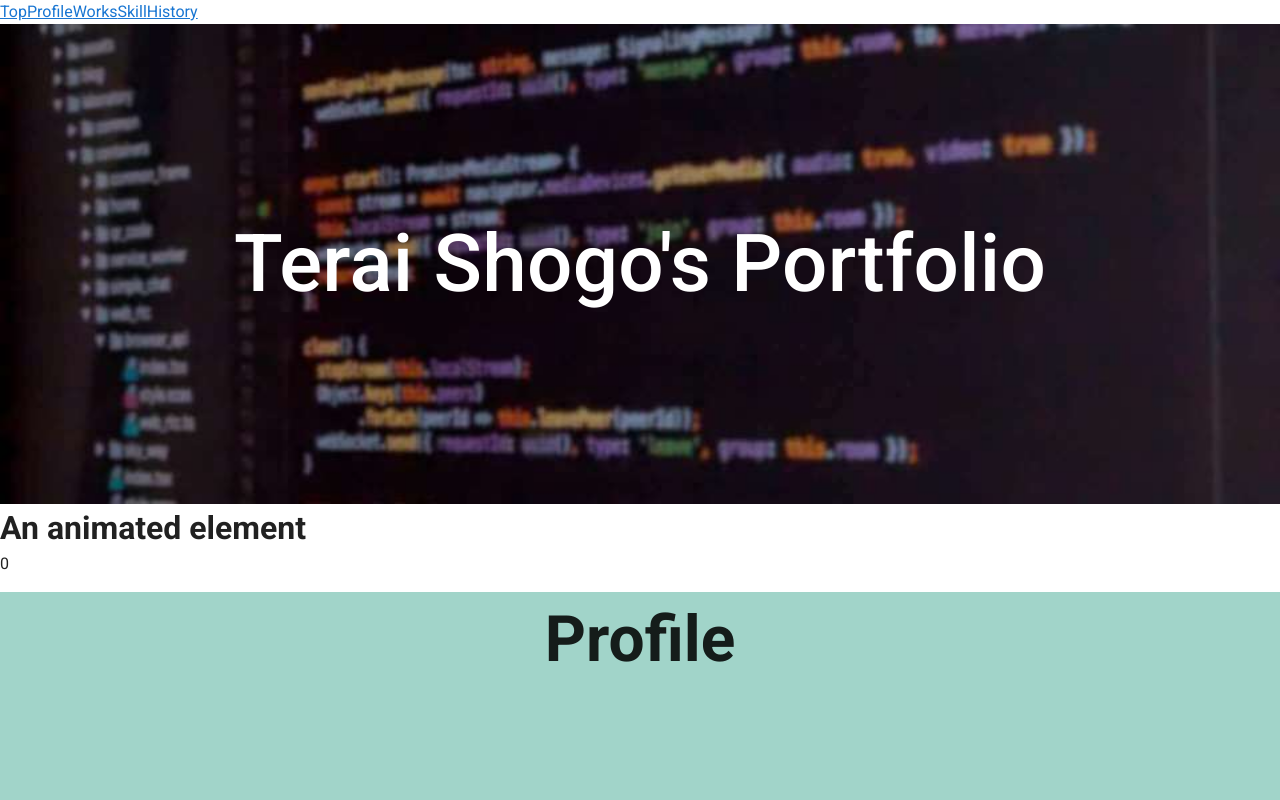
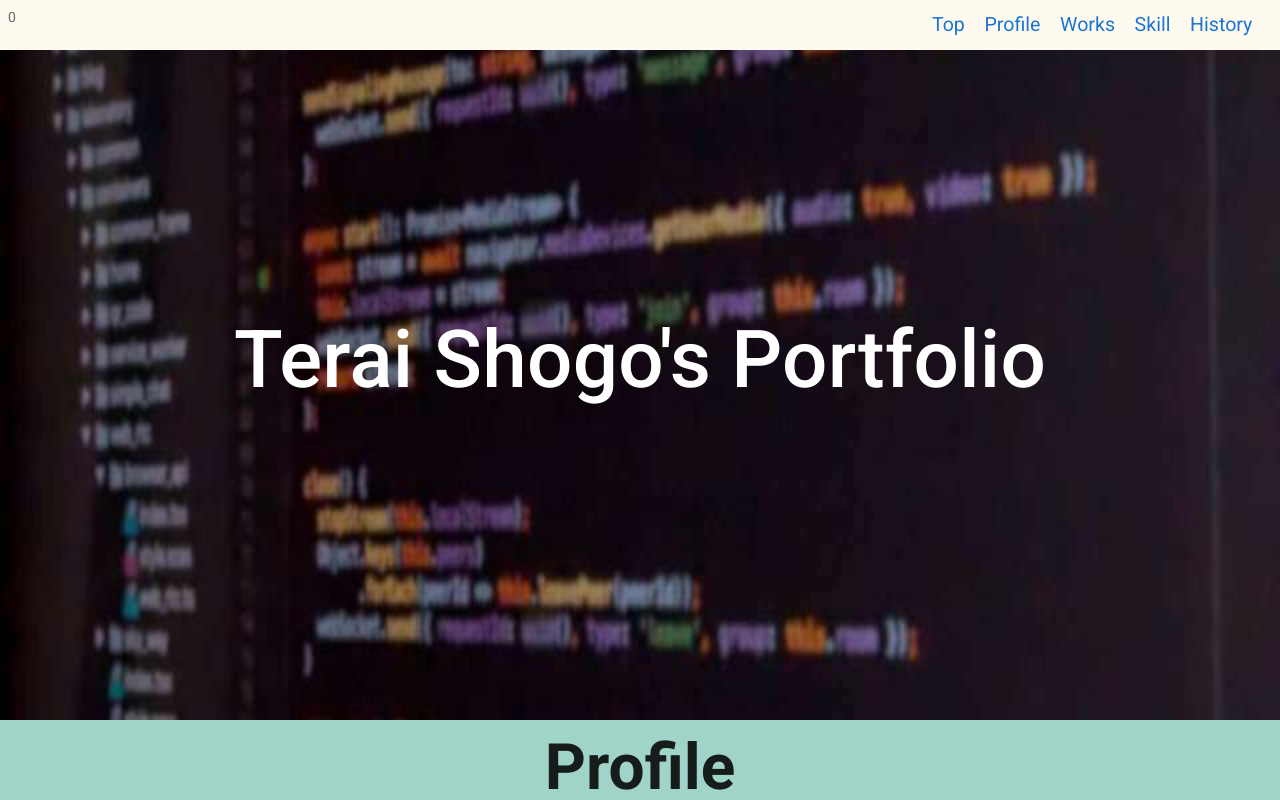
Before and after one commit to krpk1900/PortfolioSite, a Nuxt app: page / in a window 1280 px wide. Shown: the top 800 px of the page. Built offline with nearby package versions, Linux system fonts and the light colour scheme.

Commit message:
[Add] フェードインでの出現を適用

```diff
--- a/pages/index.vue
+++ b/pages/index.vue
@@ -1,35 +1,36 @@
 <template>
   <v-row justify="center" align="center">
     <v-col cols="12">
-      <nuxt-link v-scroll-to="'#title'" to>Top</nuxt-link>
-      <nuxt-link v-scroll-to="'#profile'" to>Profile</nuxt-link>
-      <nuxt-link v-scroll-to="'#works'" to>Works</nuxt-link>
-      <nuxt-link v-scroll-to="'#skill'" to>Skill</nuxt-link>
-      <nuxt-link v-scroll-to="'#history'" to>History</nuxt-link>
+      <v-system-bar color="#fffaf0" app height="50vh">
+        <p>{{ scrollY }}</p>
+        <nuxt-link class="link leftmost-link" v-scroll-to="'#title'" to>Top</nuxt-link>
+        <nuxt-link class="link" v-scroll-to="'#profile'" to>Profile</nuxt-link>
+        <nuxt-link class="link" v-scroll-to="'#works'" to>Works</nuxt-link>
+        <nuxt-link class="link" v-scroll-to="'#skill'" to>Skill</nuxt-link>
+        <nuxt-link class="link rightmost-link" v-scroll-to="'#history'" to>History</nuxt-link>
+      </v-system-bar>
+
+
 
       <div class="title" id="title">
         <img class="code-img" src="code5.jpg" alt="">
         <p>Terai Shogo's Portfolio</p>
       </div>
 
-      <h1 v-show="isFadeInUp1" class="animate__animated" :class="{animate__fadeInUp: isFadeInUp1}">An animated element</h1>
-      <p>{{ scrollY }}</p>
-
       <div class="profile" id="profile">
-        <h2>Profile</h2>
+        <h2 v-show="isCreated" class="animate__animated" :class="{animate__fadeInUp: isCreated}">Profile</h2>
       </div>
 
       <div class="works" id="works">
-        <h2>Works</h2>
+        <h2 v-show="isFadeInUp1" class="animate__animated" :class="{animate__fadeInUp: isFadeInUp1}">Works</h2>
       </div>
 
       <div class="skill" id="skill">
-        <h2>Skill</h2>
+        <h2 v-show="isFadeInUp2" class="animate__animated" :class="{animate__fadeInUp: isFadeInUp2}">Skill</h2>
       </div>
 
       <div class="history" id="history">
-        <h2>History</h2>
-        <p>{{ scrollY }}</p>
+        <h2 v-show="isFadeInUp3" class="animate__animated" :class="{animate__fadeInUp: isFadeInUp3}">History</h2>
 
         <v-timeline align-top :dense="$vuetify.breakpoint.smAndDown">
           <v-timeline-item v-for="(item, i) in items" :key="i" :color="item.color" :icon="item.icon" fill-dot>
@@ -57,7 +58,7 @@
   }
   .code-img {
     width: 100%;
-    height: 100%;
+    height: 90vh;
   }
   .title {
     position: relative;
@@ -96,6 +97,17 @@
   .left {
     margin-left: 10em;
   }
+  .link {
+    font-size: 1.4em;
+    text-decoration: none;
+    margin-left: 1em;
+  }
+  .leftmost-link {
+    margin-left: auto;
+  }
+  .rightmost-link {
+    margin-right: 1em;
+  }
 </style>
 
 <script>
@@ -119,6 +131,7 @@ export default {
           icon: 'mdi-buffer',
         },
       ],
+      isCreated: false,
       isFadeInUp1: false,
       isFadeInUp2: false,
       isFadeInUp3: false,
@@ -129,23 +142,19 @@ export default {
       if (process.browser) {
         window.addEventListener("scroll", this.handleScroll);
       }
-      //window.addEventListener("scroll", this.handleScroll);
+      this.isCreated = true;
     },
     destroyed() {
       if (process.browser) {
         window.removeEventListener("scroll", this.handleScroll);
       }
-      //window.removeEventListener("scroll", this.handleScroll);
     },
     methods: {
       handleScroll() {
         this.scrollY = window.scrollY;
-        if (!this.isFadeInUp1) {
-          this.isFadeInUp1 = window.scrollY > 400;
-        }
-        if (!this.isFadeInUp2) {
-          this.isFadeInUp2 = window.scrollY > 3000;
-        }
+        this.isFadeInUp1 = window.scrollY > 930;
+        this.isFadeInUp2 = window.scrollY > 1880;
+        this.isFadeInUp3 = window.scrollY > 2830;
       },
     }
   }
```
